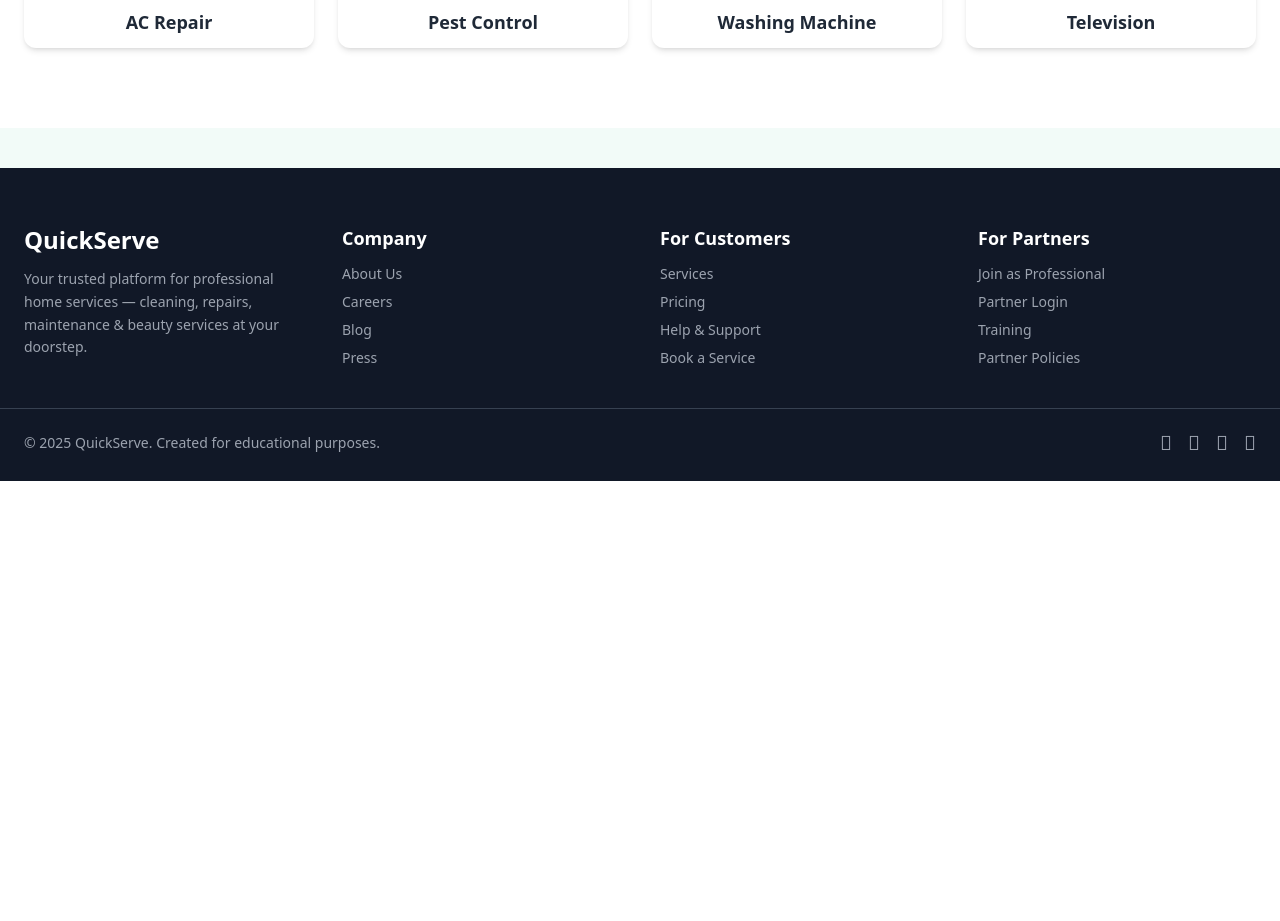
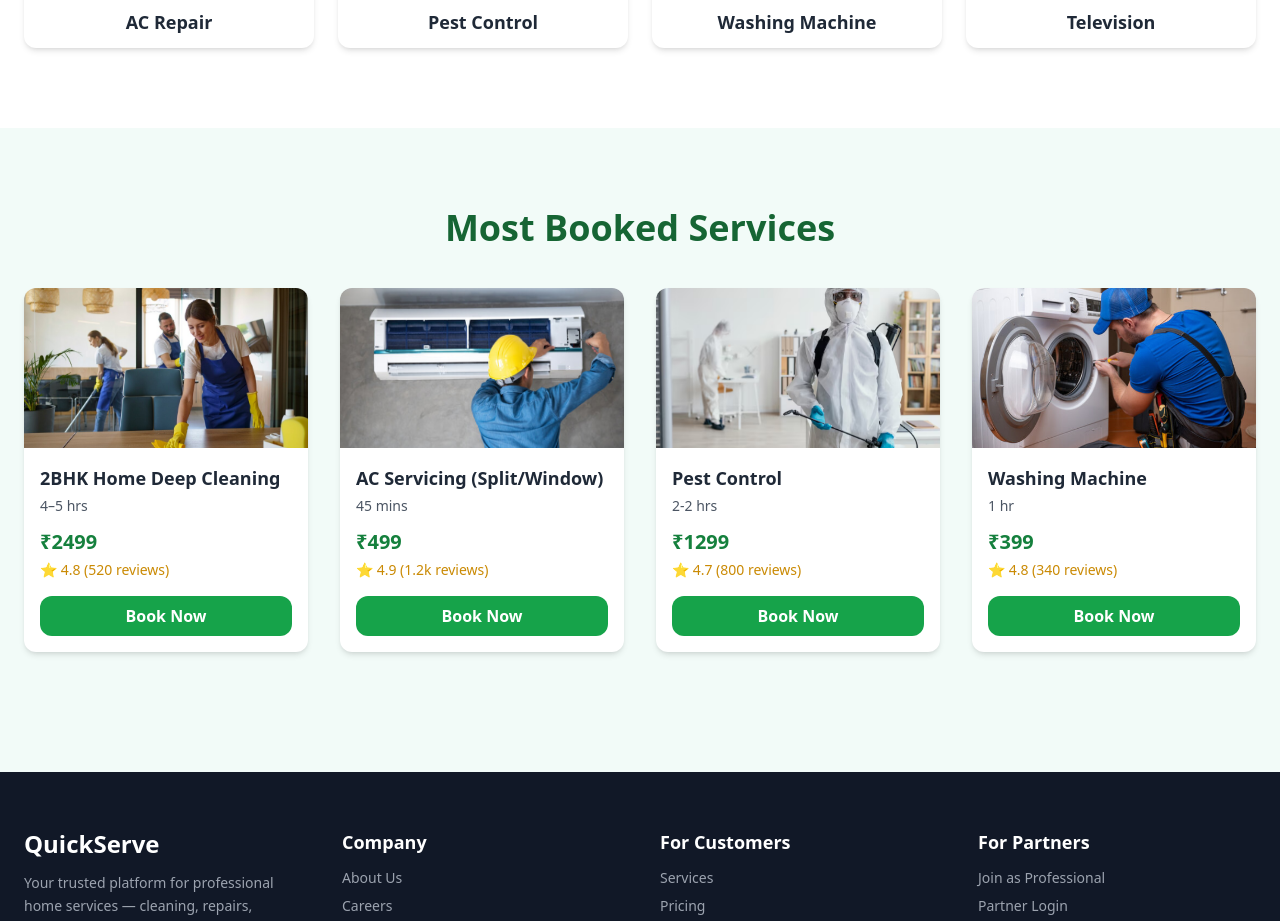
Before and after one commit to Household-Service-Management-System/QuickServe, a React (Vite) app in the folder client/: page / in a window 1280 px wide. Shown: the part 1360-2281 px from the top of the page. Before the commit the page ends 1841 px from the top, so only its background shows below. Built offline with nearby package versions, Linux system fonts and the light colour scheme.

Commit message:
Most Booked Services Section Added

```diff
--- /dev/null
+++ b/client/src/components/PopularServices.jsx
@@ -0,0 +1,94 @@
+// PopularServices.jsx
+import { motion } from "framer-motion";
+
+import HC from "../../src/assets/categories/cleaning.png"
+import AC from "../../src/assets/categories/ACRepair.png"
+import PC from "../../src/assets/categories/PestControl.png"
+import WM from "../../src/assets/categories/WashingMachine.png"
+
+const services = [
+  {
+    title: "2BHK Home Deep Cleaning",
+    price: "₹2499",
+    duration: "4–5 hrs",
+    rating: "4.8 (520 reviews)",
+    img: HC,
+  },
+  {
+    title: "AC Servicing (Split/Window)",
+    price: "₹499",
+    duration: "45 mins",
+    rating: "4.9 (1.2k reviews)",
+    img: AC,
+  },
+  {
+    title: "Pest Control",
+    price: "₹1299",
+    duration: "2-2 hrs",
+    rating: "4.7 (800 reviews)",
+    img: PC,
+  },
+  {
+    title: "Washing Machine",
+    price: "₹399",
+    duration: "1 hr",
+    rating: "4.8 (340 reviews)",
+    img: WM,
+  },
+];
+
+const PopularServices = () => {
+  return (
+    <section className="py-20 bg-[#f2fbf8]" id="popular-services">
+      <div className="max-w-7xl mx-auto px-6">
+
+        {/* Title */}
+        <h2 className="text-3xl md:text-4xl font-bold text-center text-green-800 mb-10">
+          Most Booked Services
+        </h2>
+
+        {/* Grid */}
+        <div className="grid grid-cols-1 sm:grid-cols-2 md:grid-cols-4 gap-8">
+          {services.map((service, index) => (
+            <motion.div
+              key={index}
+              className="bg-white rounded-xl shadow-md overflow-hidden hover:shadow-xl cursor-pointer transition"
+              initial={{ opacity: 0, y: 30 }}
+              whileInView={{ opacity: 1, y: 0 }}
+              viewport={{ once: true, amount: 0.2 }}
+              transition={{ duration: 0.4, delay: index * 0.15 }}
+              whileHover={{ scale: 1.05 }}
+            >
+              {/* Image */}
+              <img
+                src={service.img}
+                alt={service.title}
+                className="w-full h-40 object-cover"
+              />
+
+              {/* Content */}
+              <div className="p-4">
+                <h3 className="text-lg font-semibold text-gray-800 mb-1">{service.title}</h3>
+                <p className="text-sm text-gray-600">{service.duration}</p>
+
+                {/* Price */}
+                <p className="text-green-700 text-xl font-bold mt-3">{service.price}</p>
+
+                {/* Rating */}
+                <p className="text-sm text-yellow-600 mt-1">⭐ {service.rating}</p>
+
+                {/* CTA */}
+                <button className="w-full mt-4 bg-green-600 text-white py-2 rounded-xl font-semibold hover:bg-green-700 transition">
+                  Book Now
+                </button>
+              </div>
+            </motion.div>
+          ))}
+        </div>
+
+      </div>
+    </section>
+  );
+};
+
+export default PopularServices;
--- a/client/src/pages/Home/Home.jsx
+++ b/client/src/pages/Home/Home.jsx
@@ -10,6 +10,7 @@ import { TypeAnimation } from "react-type-animation";
 import Nav from "./Nav";
 import Footer from "./Footer";
 import Categories from "../../components/layout/Sidebar/Categories";
+import PopularServices from "../../components/PopularServices";
 
 const bannerImages = [
   "https://images.pexels.com/photos/4107284/pexels-photo-4107284.jpeg?auto=compress&cs=tinysrgb&w=1260&h=750&dpr=2", // cleaning
@@ -158,6 +159,10 @@ const Home = () => {
       {/* Categories Section  */}
       <Categories />
 
+      {/* Popular Services  */}
+      <PopularServices/>
+
+
       <Footer />
     </div>
   );
```
